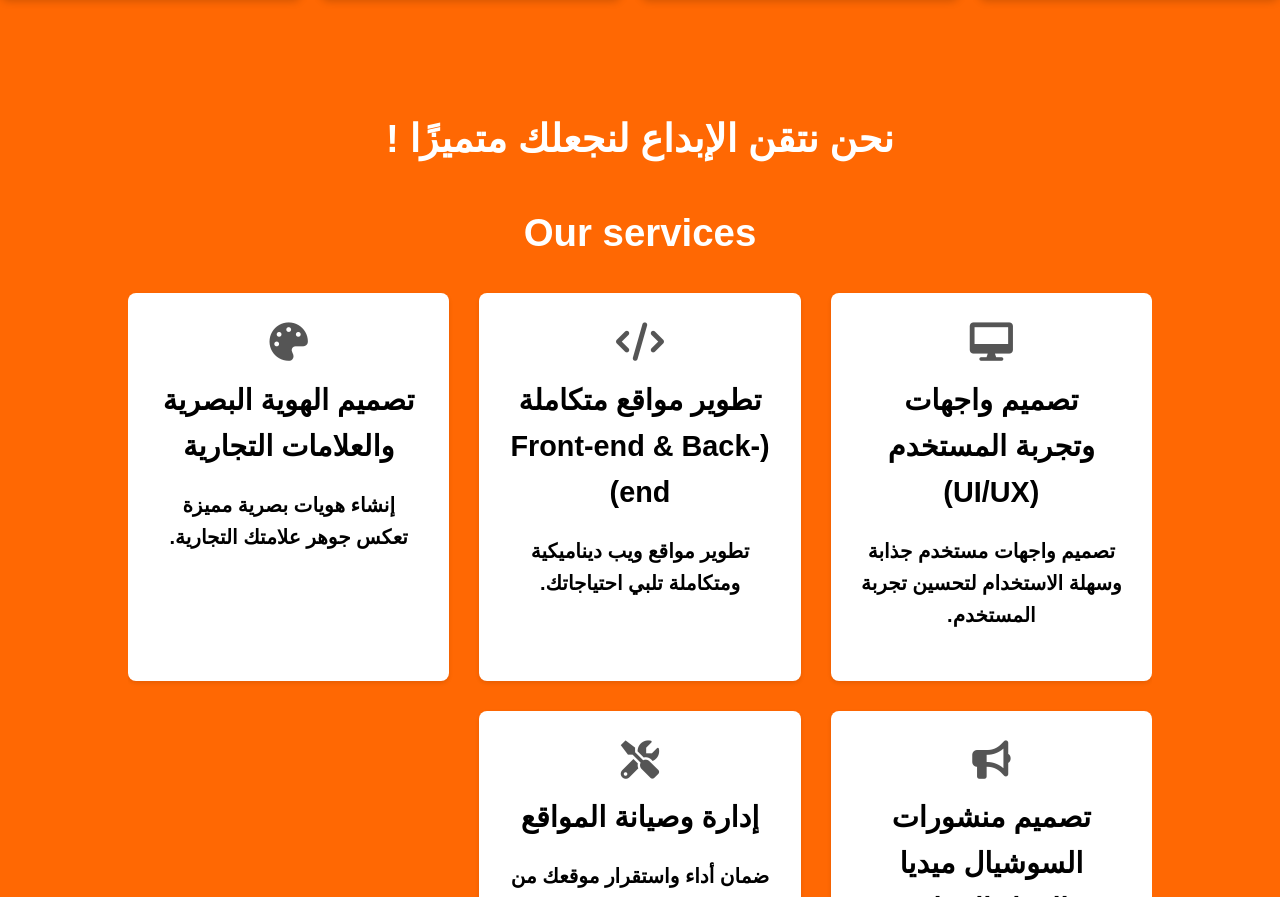
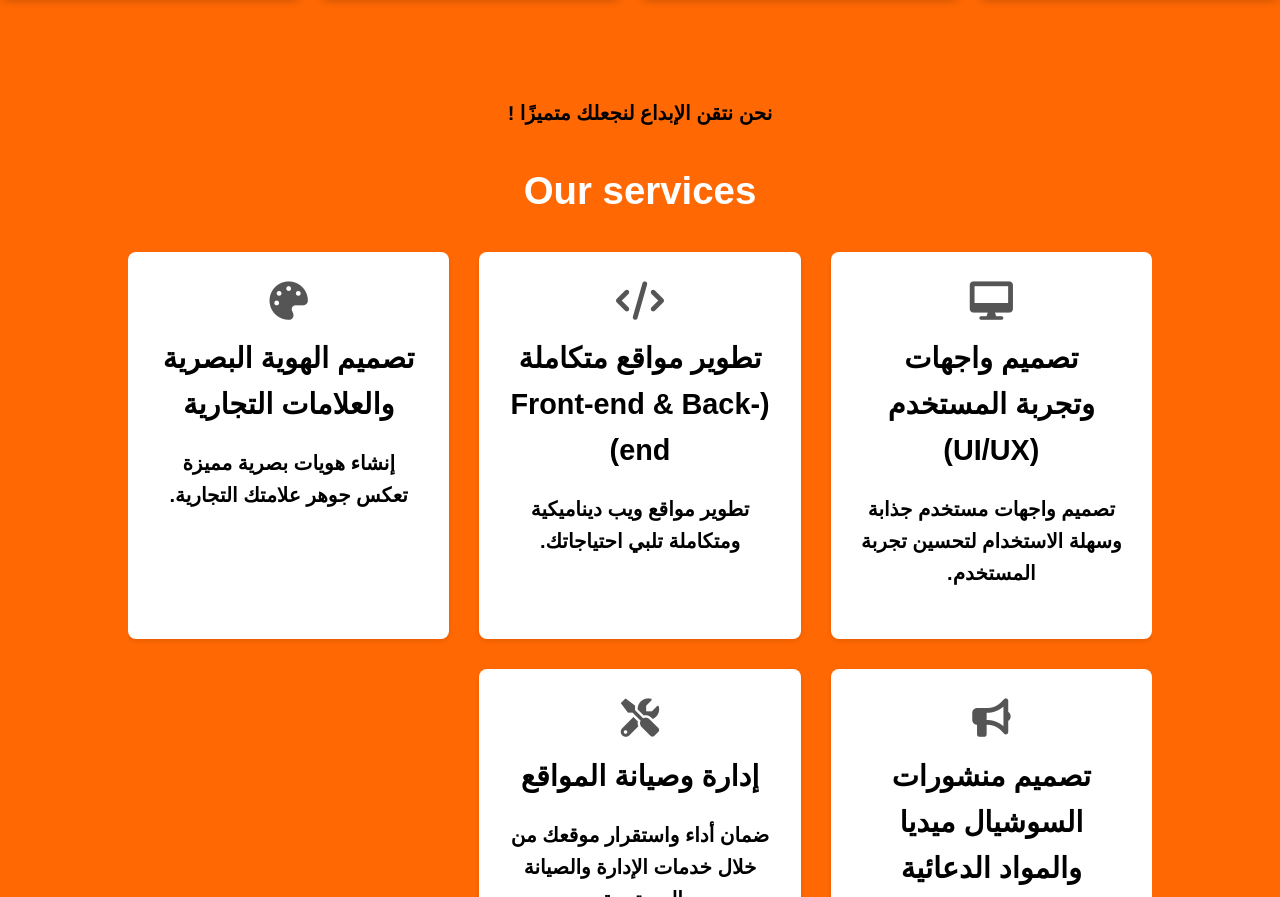
Before and after one commit to galleryofcreativity/galleryofcreativity.github.io, a plain HTML site: page index.html in a window 1280 px wide. Shown: the part 973-1870 px from the top of the page. Drawn offline with Linux system fonts and the light colour scheme.

Commit message:
Update index.html

```diff
--- a/index.html
+++ b/index.html
@@ -53,7 +53,7 @@
 
     <section class="services">
         <div class="container">
-             <h2 > نحن نتقن الإبداع لنجعلك متميزًا ! </h3>
+             <p > نحن نتقن الإبداع لنجعلك متميزًا ! </p>
             <h2 >Our services</h2>
             <div class="services-list">
                 <div class="service-item">
```
